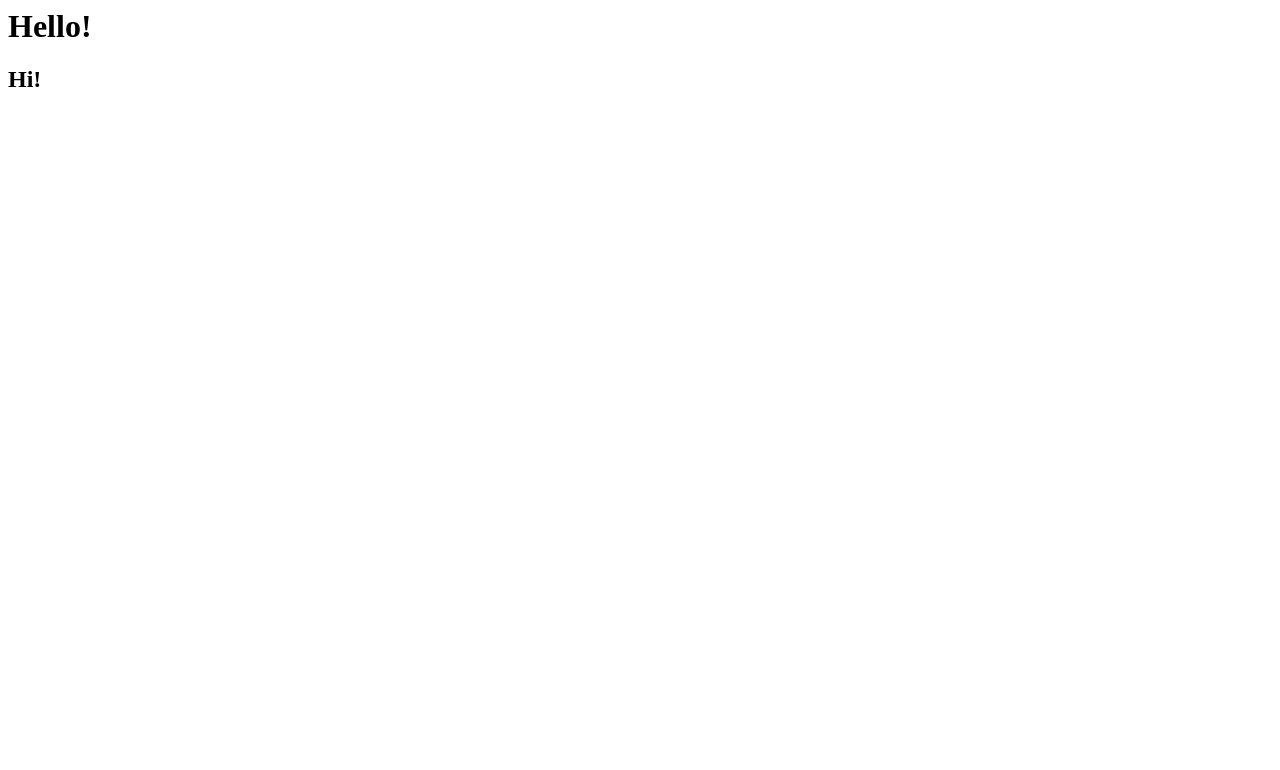
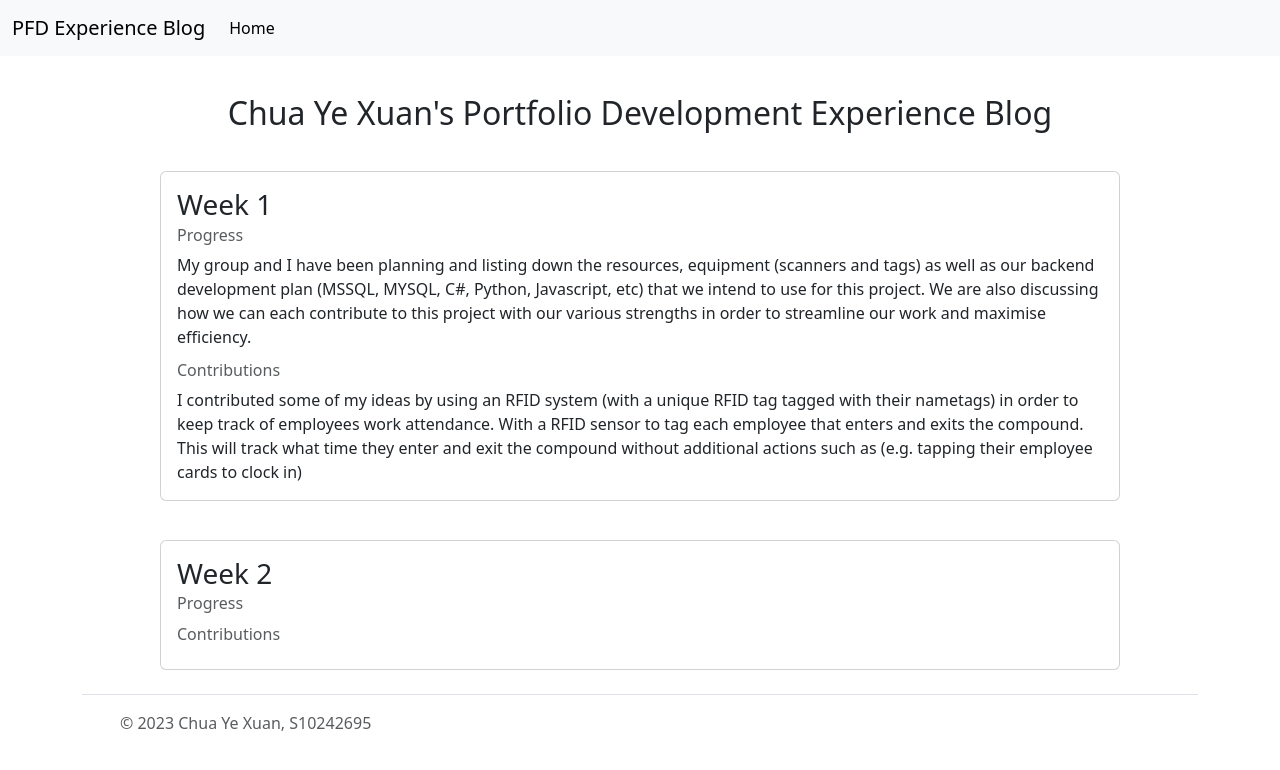
Before and after one commit to yexuan1/PFD-Experience-Blog_1, a plain HTML site: page index.html in a window 1280 px wide. Drawn offline with nearby package versions, Linux system fonts and the light colour scheme.

Commit message:
Week 1 draft 1

```diff
--- a/index.html
+++ b/index.html
@@ -1,2 +1,69 @@
-<h1>Hello!</h1>
-<h2>Hi!</h2>
+<!doctype html>
+<html lang="en">
+  <head>
+    <meta charset="utf-8">
+    <meta name="viewport" content="width=device-width, initial-scale=1">
+    <link rel="stylesheet" href="https://cdn.jsdelivr.net/npm/bootstrap@5.3.2/dist/css/bootstrap.min.css">
+    <!-- CSS -->
+<link href="style.css" rel="stylesheet" type="text/css">
+
+  </head>
+  <body>
+    <nav class="navbar navbar-expand-lg bg-body-tertiary">
+        <div class="container-fluid">
+          <a class="navbar-brand" href="#">PFD Experience Blog</a>
+          <button class="navbar-toggler" type="button" data-bs-toggle="collapse" data-bs-target="#navbarSupportedContent" aria-controls="navbarSupportedContent" aria-expanded="false" aria-label="Toggle navigation">
+            <span class="navbar-toggler-icon"></span>
+          </button>
+          <div class="collapse navbar-collapse" id="navbarSupportedContent">
+            <ul class="navbar-nav me-auto mb-2 mb-lg-0">
+              <li class="nav-item">
+                <a class="nav-link active" aria-current="page" href="#">Home</a>
+              </li>
+            </ul>
+          </div>
+        </div>
+      </nav>
+      <h2 class="name_header">Chua Ye Xuan's Portfolio Development Experience Blog</h2>
+    <div class="card" style="width: 60rem;">
+        <div class="card-body">
+          <h3 class="card-title">Week 1</h3>
+          <h6 class="card-subtitle mb-2 text-body-secondary">Progress</h6>
+          <p class="card-text">My group and I have been planning and listing down the resources, equipment (scanners and tags) as well as our backend development plan (MSSQL, MYSQL, C#, Python, Javascript, etc) that we intend to use for this project. We are also discussing how we can each contribute to this project with our various strengths in order to streamline our work and maximise efficiency.</p>
+          <h6 class="card-subtitle mb-2 text-body-secondary">Contributions</h6>
+          <p class="card-text">I contributed some of my ideas by using an RFID system (with a unique RFID tag tagged with their nametags) in order to keep track of employees work attendance. With a RFID sensor to tag each employee that enters and exits the compound. This will track what time they enter and exit the compound without additional actions such as (e.g. tapping their employee cards to clock in)</p>
+
+        </div>
+      </div>
+
+      <div class="card" style="width: 60rem;">
+        <div class="card-body">
+          <h3 class="card-title">Week 2</h3>
+          <h6 class="card-subtitle mb-2 text-body-secondary">Progress</h6>
+          <p class="card-text"></p>
+          <h6 class="card-subtitle mb-2 text-body-secondary">Contributions</h6>
+          <p class="card-text"></p>
+
+        </div>
+      </div>
+
+    <!-- FOOTER CONTENTS -->
+    <div class="container">
+        <footer class="d-flex flex-wrap justify-content-between align-items-center py-3 my-4 border-top">
+          <div class="col-md-4 d-flex align-items-center">
+            <a href="/" class="mb-3 me-2 mb-md-0 text-body-secondary text-decoration-none lh-1">
+              <svg class="bi" width="30" height="24"><use xlink:href="#bootstrap"/></svg>
+            </a>
+            <span class="mb-3 mb-md-0 text-body-secondary">&copy; 2023 Chua Ye Xuan, S10242695</span>
+          </div>
+
+          <ul class="nav col-md-4 justify-content-end list-unstyled d-flex">
+            <li class="ms-3"><a class="text-body-secondary" href="#"><svg class="bi" width="24" height="24"><use xlink:href="#twitter"/></svg></a></li>
+            <li class="ms-3"><a class="text-body-secondary" href="#"><svg class="bi" width="24" height="24"><use xlink:href="#instagram"/></svg></a></li>
+            <li class="ms-3"><a class="text-body-secondary" href="#"><svg class="bi" width="24" height="24"><use xlink:href="#facebook"/></svg></a></li>
+          </ul>
+        </footer>
+      </div>
+
+  </body>
+</html>
--- a/style.css
+++ b/style.css
@@ -0,0 +1,6 @@
+.name_header{text-align: center;
+margin-top: 3%;}
+
+.card{margin-left: auto;
+margin-right: auto;
+margin-top: 3%;}
```
